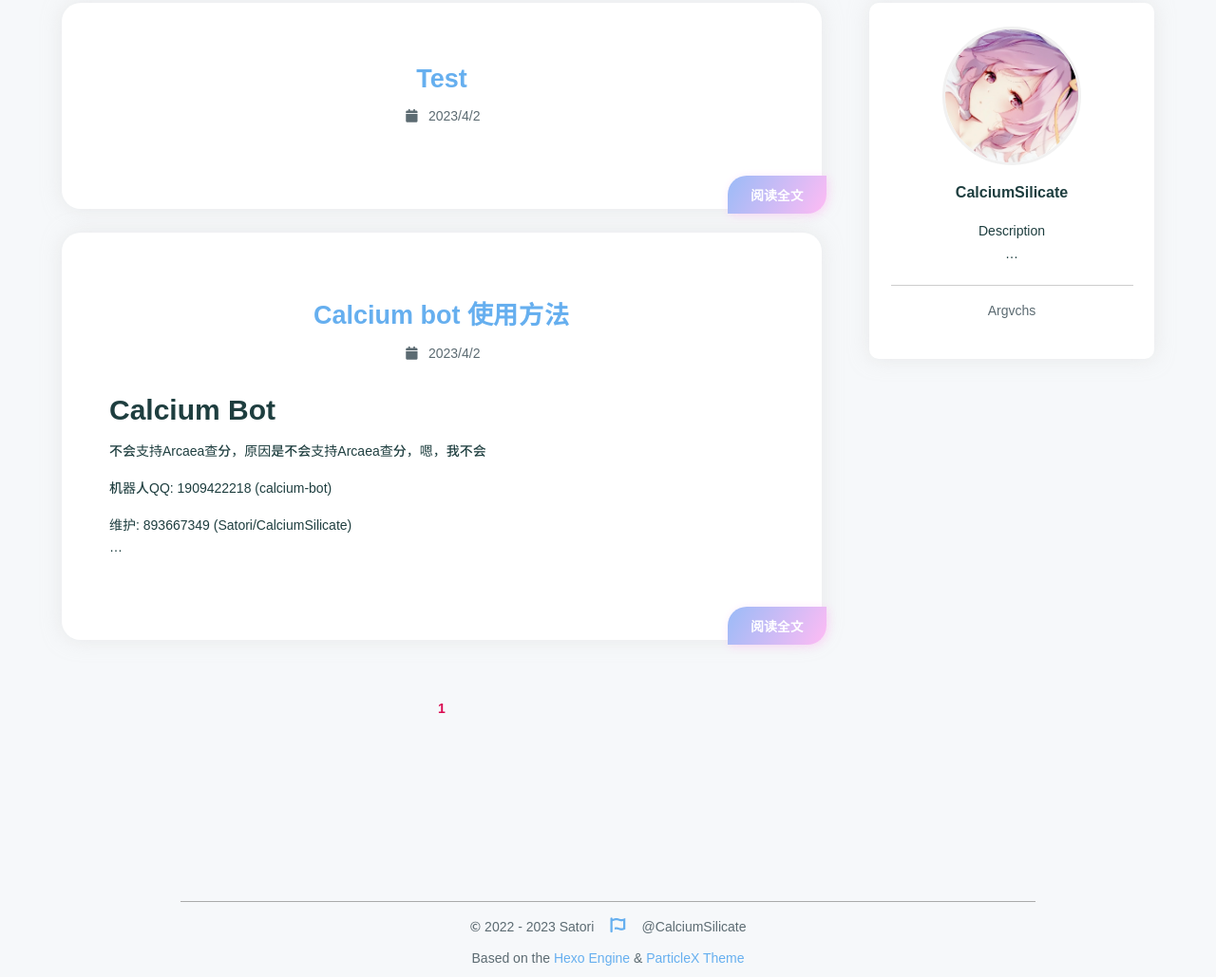
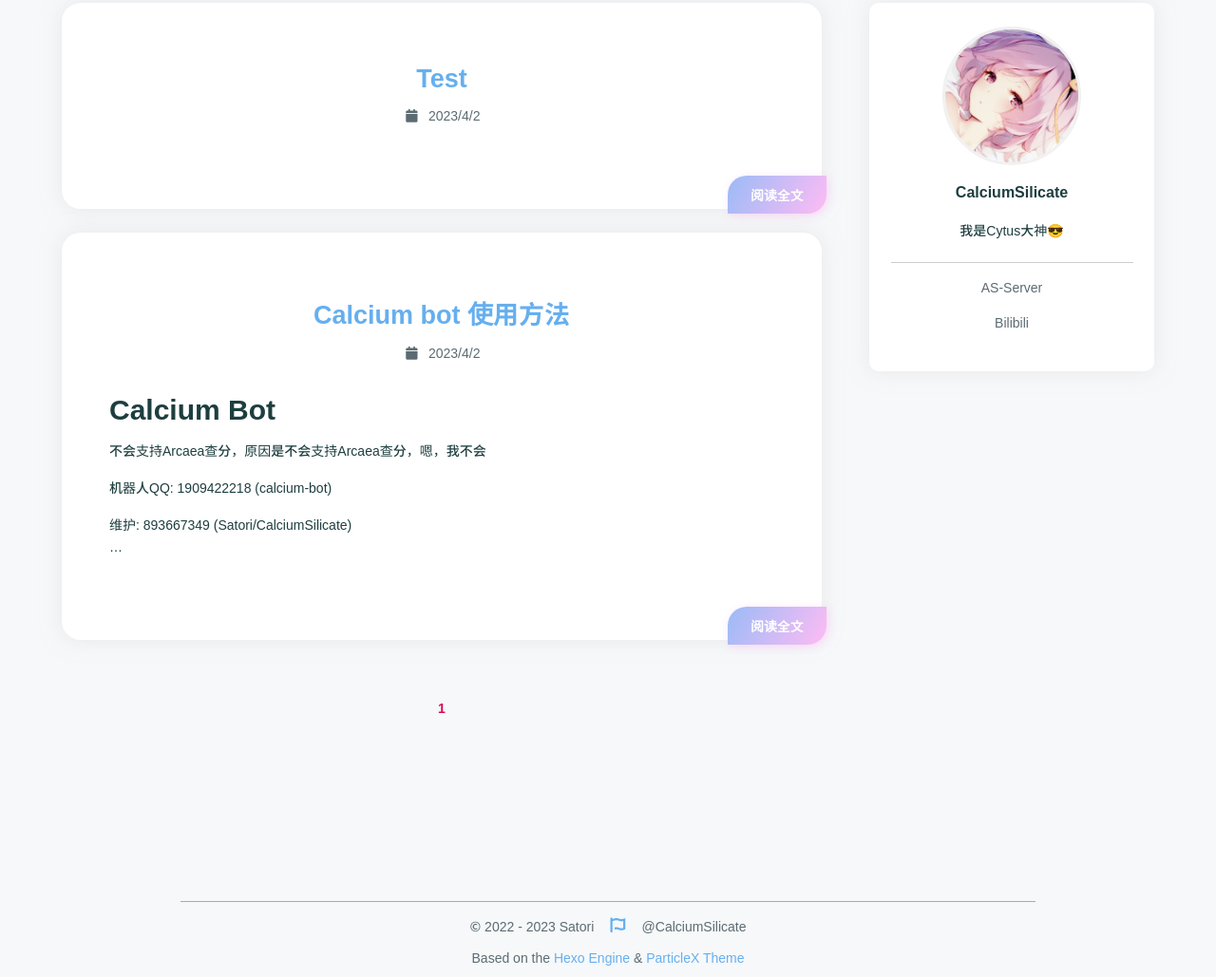
Before and after one commit to CalciumSilicate/CalciumSilicate.github.io, a plain HTML site: page index.html in a window 1280 px wide. Shown: the part 827-1856 px from the top of the page at 95% size. Drawn offline with nearby package versions, Linux system fonts and the light colour scheme; a web font is replaced by a local one.

Commit message:
Site updated: 2023-04-02 08:40:05

```diff
--- a/index.html
+++ b/index.html
@@ -253,7 +253,7 @@
         </div>
         <div class="name">CalciumSilicate</div>
         <div class="description">
-            <p>Description<br>…</p>
+            <p>我是Cytus大神😎</p>
 
         </div>
 
@@ -261,7 +261,11 @@
         <div class="friend-links">
 
             <div class="friend-link">
-                <a target="_blank" rel="noopener" href="https://argvchs.netlify.app">Argvchs</a>
+                <a target="_blank" rel="noopener" href="https://space.bilibili.com/494246185">AS-Server</a>
+            </div>
+
+            <div class="friend-link">
+                <a target="_blank" rel="noopener" href="https://space.bilibili.com/229050941">Bilibili</a>
             </div>
 
         </div>
```
